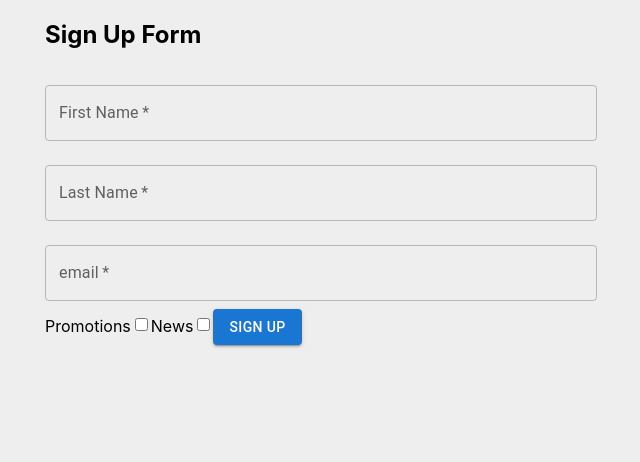
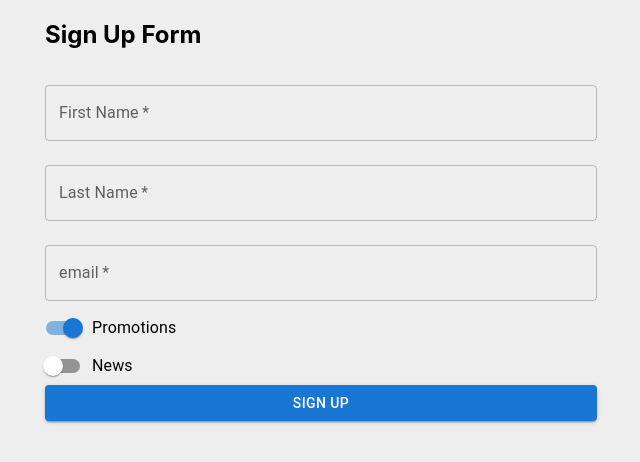
Before and after one commit to jfmadridc/react-form, a React (Create React App) app: page / in a window 1280 px wide. Shown: the top 462 px of the page, without its empty margins (319-959 px from the left). Built offline with nearby package versions, Linux system fonts and the light colour scheme.

Commit message:
Using Switch Switch, FormGroup and FormControlLabel,

```diff
--- a/src/components/FormSignUp.jsx
+++ b/src/components/FormSignUp.jsx
@@ -1,8 +1,14 @@
-import { Button, TextField } from "@mui/material";
+import {
+	Button,
+	TextField,
+	Switch,
+	FormGroup,
+	FormControlLabel,
+} from "@mui/material";
 
 function FormSignUp() {
 	return (
-		<form>
+		<FormGroup>
 			<TextField
 				id="first-name"
 				label="First Name"
@@ -30,14 +36,14 @@ function FormSignUp() {
 				margin="normal"
 			/>
 
-			<label>Promotions</label>
-			<input type="checkbox" />
-
-			<label>News</label>
-			<input type="checkbox" />
+			<FormControlLabel
+				control={<Switch defaultChecked />}
+				label="Promotions"
+			/>
+			<FormControlLabel control={<Switch />} label="News" />
 
 			<Button variant="contained">Sign Up</Button>
-		</form>
+		</FormGroup>
 	);
 }
 
```
